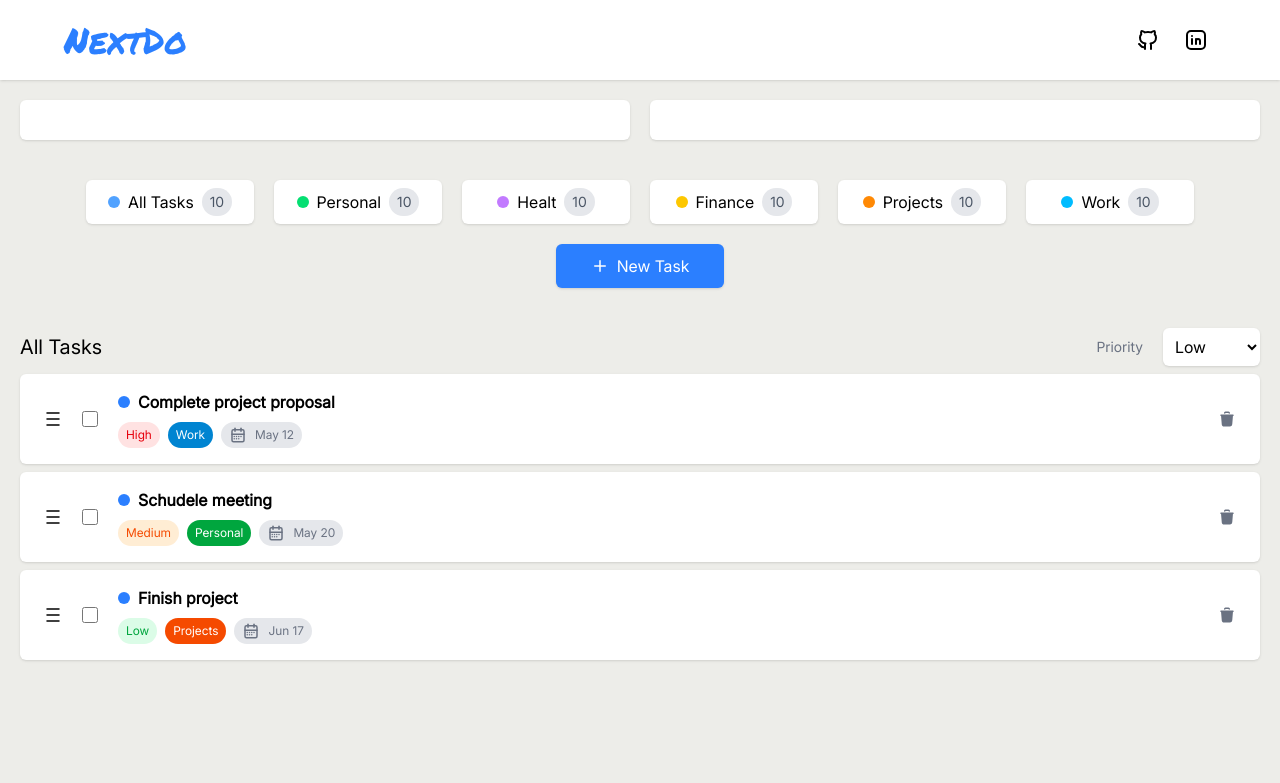
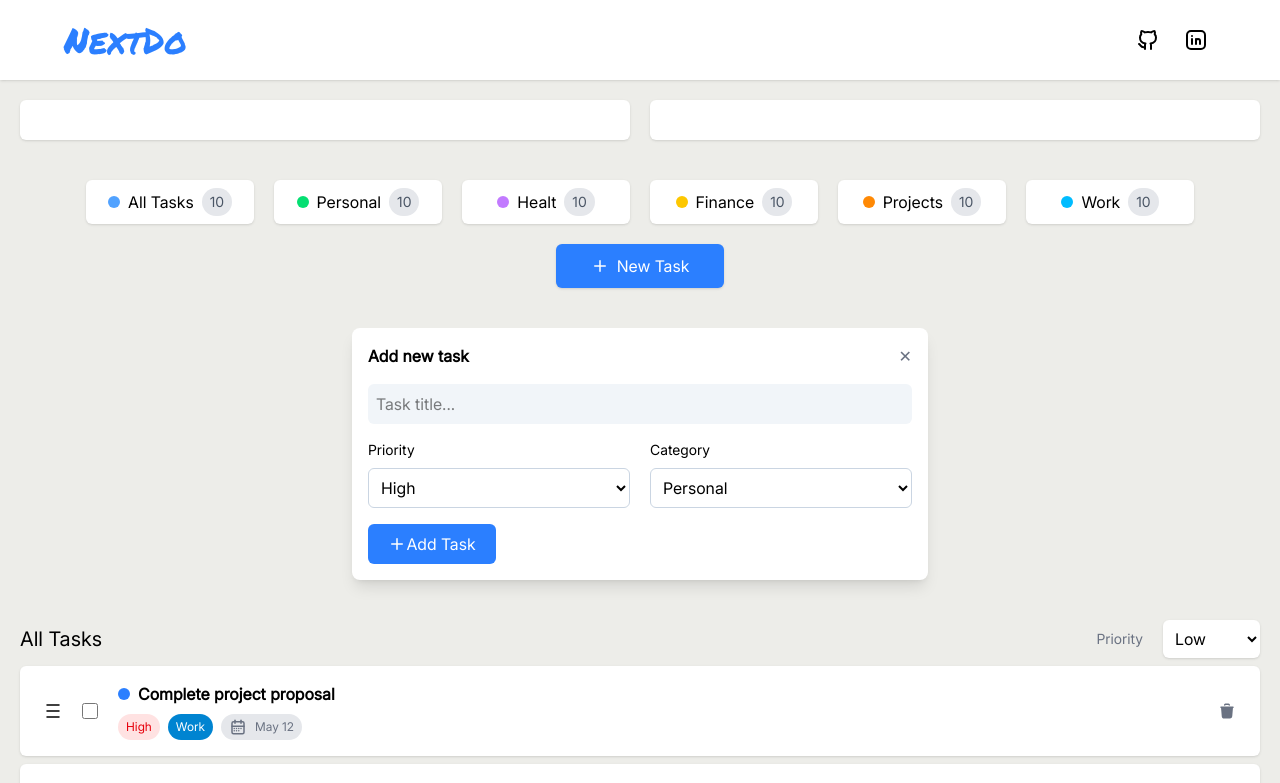
Before and after one commit to omar15hr/nextdo, a React (Vite) app: page / in a window 1280 px wide. Shown: the top 783 px of the page. Built offline with nearby package versions, Linux system fonts and the light colour scheme.

Commit message:
creacion del estado, dependencia framer motion, efecto en el formulario

```diff
--- a/package.json
+++ b/package.json
@@ -12,9 +12,11 @@
   "dependencies": {
     "@tailwindcss/vite": "^4.1.4",
     "clsx": "^2.1.1",
+    "motion": "^12.9.2",
     "react": "^19.0.0",
     "react-dom": "^19.0.0",
-    "tailwindcss": "^4.1.4"
+    "tailwindcss": "^4.1.4",
+    "zustand": "^5.0.3"
   },
   "devDependencies": {
     "@eslint/js": "^9.22.0",
--- a/src/App.tsx
+++ b/src/App.tsx
@@ -1,8 +1,11 @@
+import { useState } from "react";
 import { CategoryButton } from "./components/CategoryButton";
 import { Header } from "./components/Header";
 import { PlusIcon } from "./components/Icons";
 import { PriorityFilter } from "./components/PriorityFilter";
 import { TaskList } from "./components/TaskList";
+import { AddTaskForm } from "./components/AddTaskForm";
+import { AnimatePresence, motion } from "motion/react";
 
 const categories = [
   { text: "All Tasks", color: "bg-blue-400" },
@@ -14,6 +17,8 @@ const categories = [
 ];
 
 function App() {
+  const [isVisible, setIsVisible] = useState(true);
+
   return (
     <div className="flex flex-col bg-[#edede9] min-h-screen">
       <Header />
@@ -26,11 +31,31 @@ function App() {
           {categories.map(({ text, color }) => (
             <CategoryButton text={text} color={color} />
           ))}
-          <button className="flex items-center justify-center w-42 h-11 gap-2 p-2 text-white bg-blue-500 hover:bg-blue-600 rounded-md shadow cursor-pointer transition duration-300 ease-in-out">
+          <motion.button
+            onClick={() => setIsVisible(!isVisible)}
+            whileTap={{ y: 1 }}
+            className="flex items-center justify-center w-42 h-11 gap-2 p-2 text-white bg-blue-500 hover:bg-blue-600 rounded-md shadow cursor-pointer transition duration-300 ease-in-out"
+          >
             <PlusIcon />
             <span>New Task</span>
-          </button>
+          </motion.button>
         </div>
+
+        <div>
+          <AnimatePresence initial={false}>
+            {isVisible ? (
+              <motion.div
+                initial={{ opacity: 0, scale: 0 }}
+                animate={{ opacity: 1, scale: 1 }}
+                exit={{ opacity: 0, scale: 0 }}
+                transition={{ duration: 0.4 }}
+              >
+                <AddTaskForm onClose={() => setIsVisible(false)} />
+              </motion.div>
+            ) : null}
+          </AnimatePresence>
+        </div>
+
         <div className="flex flex-col justify-center rounded-md gap-2">
           <div className="flex items-center justify-between gap-5">
             <h2 className="text-xl">All Tasks</h2>
--- a/src/components/AddTaskForm.tsx
+++ b/src/components/AddTaskForm.tsx
@@ -1,20 +1,30 @@
-export function AddTaskForm() {
+import { PlusIcon } from "./Icons";
+
+interface Props {
+  onClose: () => void;
+}
+
+export function AddTaskForm({ onClose }: Props) {
   return (
-    <div className="flex flex-col gap-5 justify-center bg-white p-5 rounded-md shadow">
-      <h2 className="text-lg font-bold font-inter text-center">Add new task</h2>
-
-      <div className="flex gap-5 justify-between items-center">
+    <div className="flex items-center justify-center">
+      <div className="flex flex-col gap-4 justify-center bg-white p-4 rounded-lg shadow-lg w-xl">
+        <div className="flex justify-between items-center">
+          <h2 className="font-bold font-inter">Add new task</h2>
+          <button
+            onClick={onClose}
+            className="text-gray-500 hover:text-gray-700 cursor-pointer"
+          >
+            ✕
+          </button>
+        </div>
+        <div className="flex flex-col gap-4">
           <input
             type="text"
             placeholder="Task title..."
             className="p-2 bg-slate-100 rounded-md w-full focus:border-1 focus:outline-sky-500 focus:outline focus:border-sky-500"
           />
 
-        <button className="h-10 w-32 bg-blue-500 hover:bg-blue-600 text-white p-2 rounded-md cursor-pointer">
-          <span>Add Task</span>
-        </button>
-      </div>
-      <div className="flex justify-between items-center gap-5">
+          <div className="flex gap-5">
             <div className="flex flex-col gap-2 w-full">
               <label htmlFor="" className="text-sm">
                 Priority
@@ -27,6 +37,7 @@ export function AddTaskForm() {
                 <option value="">Low</option>
               </select>
             </div>
+
             <div className="flex flex-col gap-2 w-full">
               <label htmlFor="" className="text-sm">
                 Category
@@ -39,6 +50,13 @@ export function AddTaskForm() {
               </select>
             </div>
           </div>
+
+          <button className="flex items-center justify-center h-10 w-32 bg-blue-500 hover:bg-blue-600 text-white p-2 rounded-md cursor-pointer">
+            <PlusIcon />
+            <span>Add Task</span>
+          </button>
+        </div>
+      </div>
     </div>
   );
 }
--- a/src/components/TaskList.tsx
+++ b/src/components/TaskList.tsx
@@ -1,32 +1,9 @@
-import { Task } from "../interfaces/task.interface";
+import { useTasksStore } from "../store/store";
 import { TaskCard } from "./TaskCard";
 
+export function TaskList() {
+  const tasks = useTasksStore((state) => state.tasks);
 
-const tasks: Task[] = [
-  {
-    id: 1,
-    title: "Complete project proposal",
-    priority: "High",
-    category: "Work",
-    createdAt: "May 12",
-  },
-  {
-    id: 2,
-    title: "Schudele meeting",
-    priority: "Medium",
-    category: "Personal",
-    createdAt: "May 20",
-  },
-  {
-    id: 2,
-    title: "Finish project",
-    priority: "Low",
-    category: "Projects",
-    createdAt: "Jun 17",
-  },
-];
-
-export function TaskList() {
   return (
     <div className="flex flex-col gap-2">
       {tasks.map((task) => (
--- a/src/index.css
+++ b/src/index.css
@@ -17,3 +17,22 @@
 html, body {
   font-family: Inter, sans-serif;
 }
+
+@layer utilities {
+  .fade-in {
+    animation: fadeIn 0.5s ease-in-out forwards;
+  }
+  .fade-out {
+    animation: fadeOut 0.5s ease-in-out forwards;
+  }
+
+  @keyframes fadeIn {
+    from { opacity: 0; }
+    to { opacity: 1; }
+  }
+
+  @keyframes fadeOut {
+    from { opacity: 1; }
+    to { opacity: 0; }
+  }
+}
--- /dev/null
+++ b/src/store/store.ts
@@ -0,0 +1,34 @@
+import { create } from "zustand";
+import { Task } from "../interfaces/task.interface";
+
+interface State {
+  tasks: Task[];
+}
+
+const initialState: Task[] = [
+  {
+    id: 1,
+    title: "Complete project proposal",
+    priority: "High",
+    category: "Work",
+    createdAt: "May 12",
+  },
+  {
+    id: 2,
+    title: "Schudele meeting",
+    priority: "Medium",
+    category: "Personal",
+    createdAt: "May 20",
+  },
+  {
+    id: 2,
+    title: "Finish project",
+    priority: "Low",
+    category: "Projects",
+    createdAt: "Jun 17",
+  },
+]
+
+export const useTasksStore = create<State>((get, set) => ({
+  tasks: initialState,
+}));
```
Also changed, not shown: 1 other file (tests, documents, lock files or other folders). Lines whose indentation alone changed are shown as unchanged.
